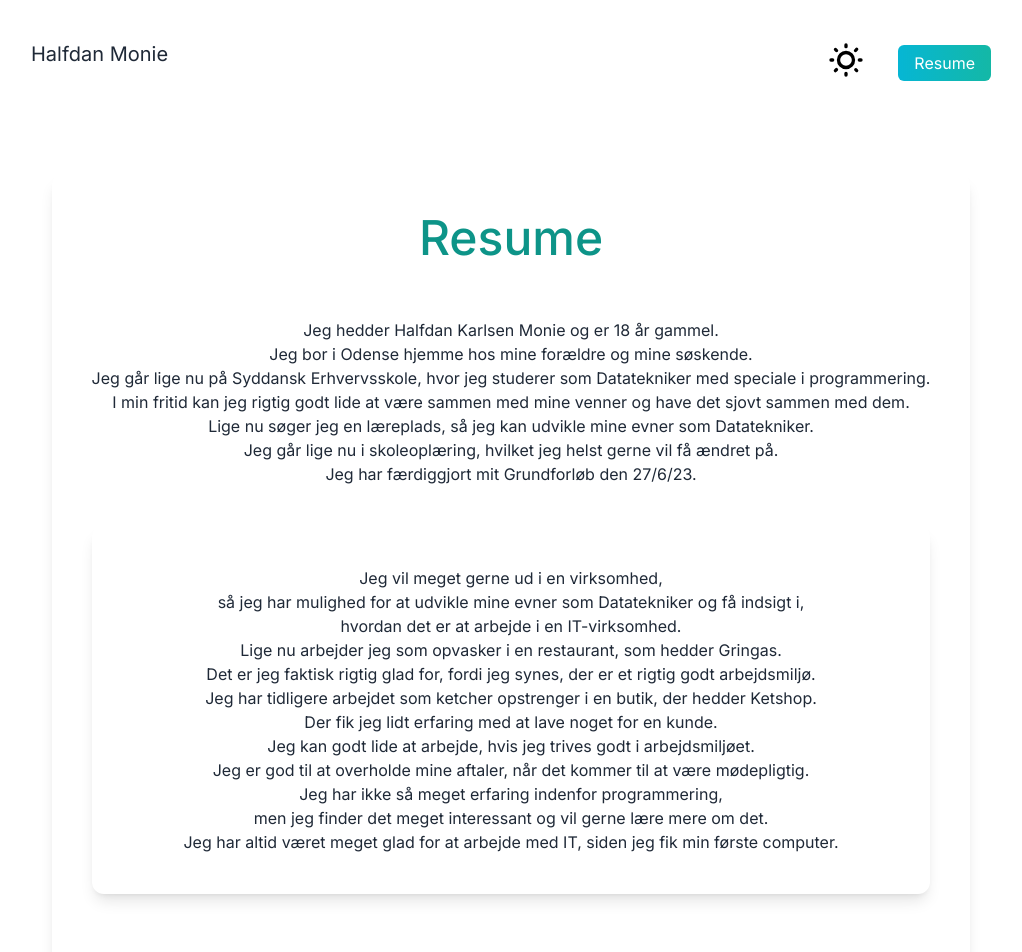
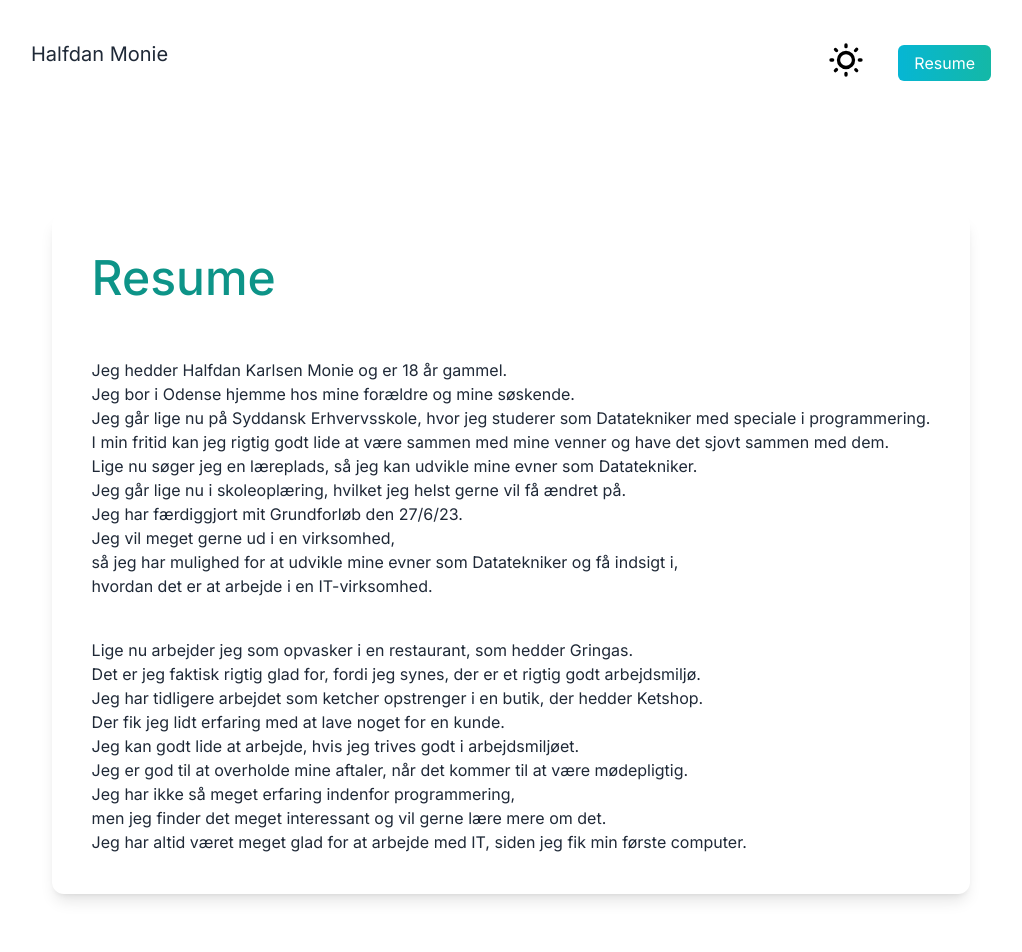
Before and after one commit to half0150/Portfolio, a Next.js app: page /resume in a window 1280 px wide. Shown: the top 952 px of the page, without its empty margins (129-1151 px from the left). Built offline with nearby package versions, Linux system fonts and the light colour scheme.

Commit message:
Contact update

```diff
--- a/src/app/page.js
+++ b/src/app/page.js
@@ -5,6 +5,7 @@ import Image from "next/image";
 import deved from "../../public/deved.png";
 import sun from "../../public/sun-front-gradient.png";
 import pin from "../../public/pin-front-gradient.png";
+import phone from "../../public/phone-only-front-gradient.png";
 import chat from "../../public/chat-text-front-gradient.png";
 
 export default function Home() {
@@ -77,6 +78,24 @@ export default function Home() {
               </div>
               <div className="text-center shadow-lg p-10 rounded-xl my-10">
                 <Image
+                  src={phone}
+                  alt="phone"
+                  width={100}
+                  height={100}
+                  className="inline"
+                />
+                <h3 className="text-lg font-medium pt-8 pb-2">
+                  Kontakt
+                </h3>
+                <p className=" py-1">
+                  <p className="text-teal-600">Tlf:</p> +45 53 67 14 00
+                </p>
+                <p className=" py-1">
+                  <p className="text-teal-600">Email:</p> half0150@edu.sde.dk
+                </p>
+              </div>
+              <div className="text-center shadow-lg p-10 rounded-xl my-10">
+                <Image
                   src={chat}
                   alt="chat"
                   width={100}
--- a/src/app/resume/page.jsx
+++ b/src/app/resume/page.jsx
@@ -1,12 +1,11 @@
 export default function index() {
   return (
     <div className="flex justify-center gap-10">
-      <div className="text-center shadow-lg p-10 rounded-xl ">
+      <div className="shadow-lg p-10 rounded-xl my-10">
         <section>
                 <h3 className="text-5xl text-teal-600 font-medium mb-14">
                   Resume
                 </h3>
-                <p className="w-85 text-center">
                 <p>Jeg hedder Halfdan Karlsen Monie og er 18 år gammel.</p>
                 <p>Jeg bor i Odense hjemme hos mine forældre og mine søskende.</p>
                 <p>Jeg går lige nu på Syddansk Erhvervsskole, hvor jeg studerer som Datatekniker med speciale i programmering.</p>
@@ -14,15 +13,10 @@ export default function index() {
                 <p>Lige nu søger jeg en læreplads, så jeg kan udvikle mine evner som Datatekniker.</p>
                 <p>Jeg går lige nu i skoleoplæring, hvilket jeg helst gerne vil få ændret på.</p>
                 <p>Jeg har færdiggjort mit Grundforløb den 27/6/23.</p>
-                </p>
-                </section>
-
-                <section>
-                <div className="text-balance shadow-lg p-10 rounded-xl my-10">
-                <p className="text-balance">
                 <p>Jeg vil meget gerne ud i en virksomhed,</p>
                 <p>så jeg har mulighed for at udvikle mine evner som Datatekniker og få indsigt i,</p>
-                <p>hvordan det er at arbejde i en IT-virksomhed.</p>
+                <p className="
+                mb-10">hvordan det er at arbejde i en IT-virksomhed.</p>
                 <p>Lige nu arbejder jeg som opvasker i en restaurant, som hedder Gringas.</p>
                 <p>Det er jeg faktisk rigtig glad for, fordi jeg synes, der er et rigtig godt arbejdsmiljø.</p>
                 <p>Jeg har tidligere arbejdet som ketcher opstrenger i en butik, der hedder Ketshop.</p>
@@ -32,8 +26,6 @@ export default function index() {
                 <p>Jeg har ikke så meget erfaring indenfor programmering,</p>
                 <p>men jeg finder det meget interessant og vil gerne lære mere om det.</p>
                 <p>Jeg har altid været meget glad for at arbejde med IT, siden jeg fik min første computer.</p>
-                </p>
-                </div>
                 </section>
               </div>
     </div>
```
Also changed, not shown: 1 other file (tests, documents, lock files or other folders).
